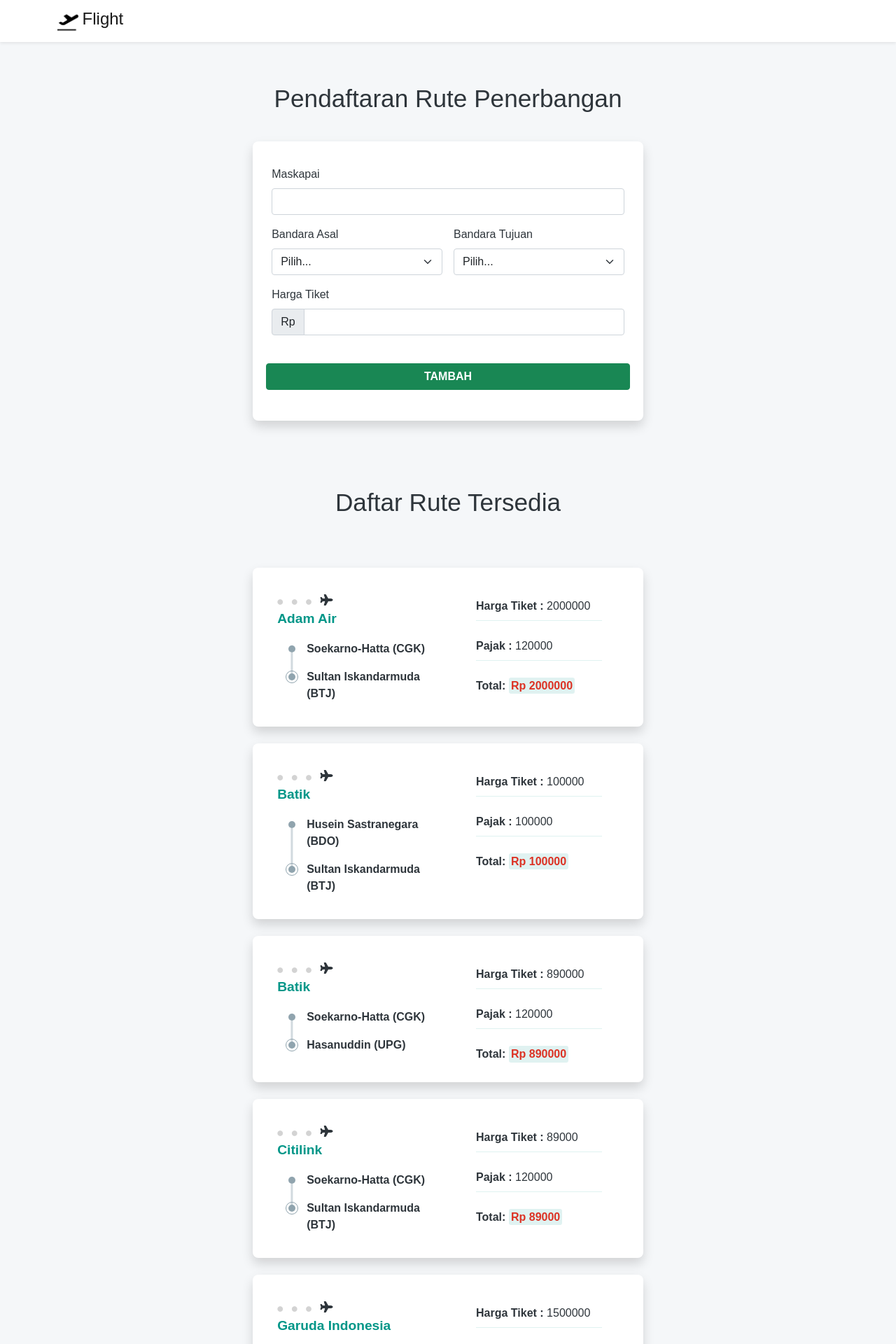
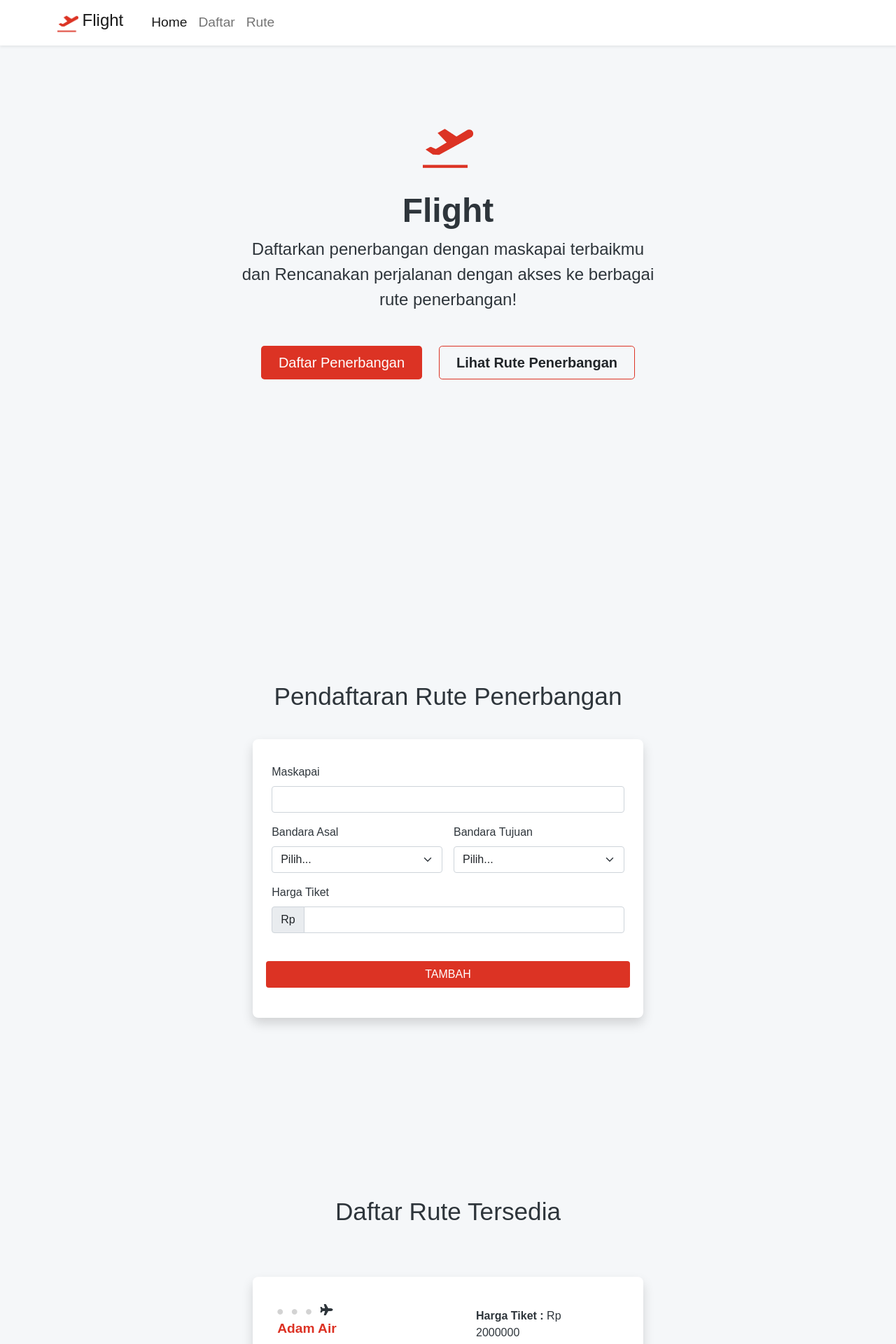
Before and after one commit to mauraqoonitah/flightApp, a PHP site: page / in a window 1280 px wide. Shown: the top 1920 px of the page at 70% size. Run offline with PHP 8.4, Linux system fonts and the light colour scheme; some web fonts are replaced.

Commit message:
add heroes and update css

```diff
--- a/index.php
+++ b/index.php
@@ -1,11 +1,3 @@
-<?php
-// Get the contents of the JSON file
-$data = file_get_contents("./data/data.json");
-$data_arr = json_decode($data, true);
-// var_dump($data_arr[1]); // print array
-
-?>
-
 <!DOCTYPE html>
 <html lang="en">
 
@@ -23,26 +15,61 @@ $data_arr = json_decode($data, true);
     <link rel="stylesheet" href="./library/css/style.css">
     <!-- fontawesome icon -->
     <link rel="stylesheet" href="https://use.fontawesome.com/releases/v5.15.3/css/all.css" integrity="sha384-SZXxX4whJ79/gErwcOYf+zWLeJdY/qpuqC4cAa9rOGUstPomtqpuNWT9wdPEn2fk" crossorigin="anonymous">
-
     <title>Flight</title>
 </head>
 
 <body>
-    <nav class="navbar navbar-expand-lg navbar-light shadow-sm">
+    <?php
+    // Get the contents of the JSON file
+    $data = file_get_contents("./data/data.json");
+    $data_arr = json_decode($data, true);
+    // var_dump($data_arr[1]); // print array
+
+    ?>
+
+    <nav class="navbar fixed-top navbar-expand-lg navbar-light shadow-sm">
         <div class="container">
             <a class="navbar-brand" href="#">
                 <img src="./gambar/icon.png" alt="" width="30" height="30" class="d-inline-block align-text-top">
-                <span class="navbar-brand mb-0 h5 ">Flight</span>
+                <span class="navbar-brand mb-0 h5">Flight</span>
             </a>
-        </div>
 
+
+            <button class="navbar-toggler" type="button" data-toggle="collapse" data-target="#navbarNavAltMarkup" aria-controls="navbarNavAltMarkup" aria-expanded="false" aria-label="Toggle navigation">
+                <span class="navbar-toggler-icon"></span>
+            </button>
+            <div class="collapse navbar-collapse" id="navbarNavAltMarkup">
+
+                <div class="navbar-nav">
+                    <a class="nav-link active" aria-current="page" href="#">Home</a>
+                    <a class="nav-link" href="#pendaftaran">Daftar</a>
+                    <a class="nav-link" href="#hasil-rute">Rute</a>
+                </div>
+
+            </div>
         </div>
     </nav>
 
+
+    <!-- heroes -->
+    <section id="heroes">
+        <div class="px-4 py-5 my-5 text-center">
+            <img class="d-block mx-auto mb-4" src="./gambar/icon.png" alt="" width="72" height="72">
+            <h1 class="display-5 fw-bold">Flight</h1>
+            <div class="col-lg-6 mx-auto">
+                <p class="mb-5 fs-4">Daftarkan penerbangan dengan maskapai terbaikmu <br>dan Rencanakan perjalanan dengan akses ke berbagai rute penerbangan!</p>
+                <div class="d-grid gap-2 d-sm-flex justify-content-sm-center">
+                    <a href="#pendaftaran" type="button" class="btn btn-lg px-4 me-sm-3 btn-heroes text-white">Daftar Penerbangan</a>
+                    <a href="#hasil-rute" type="button" class="btn btn-lg px-4 btn-heroes-outline fw-bold">Lihat Rute Penerbangan</a>
+                </div>
+            </div>
+        </div>
+    </section>
     <main>
+
         <!-- =============== SECTION PENDAFTARAN RUTE PENERBANGAN ================= -->
-        <section class="pendaftaran">
-            <div class="container-sm">
+        <section id="pendaftaran">
+            <div class="container-sm mt-5">
                 <h2 class="text-center p-5">Pendaftaran Rute Penerbangan</h2>
                 <form class="row g-3 col-md-6 mx-auto box shadow">
                     <div class="col-md-12">
@@ -76,7 +103,7 @@ $data_arr = json_decode($data, true);
                         </div>
                     </div>
 
-                    <button type="submit" class="btn btn-success my-4 fw-bold">
+                    <button type="submit" class="btn btn-heroes my-4 text-white">
                         TAMBAH</button>
 
                 </form>
@@ -134,14 +161,14 @@ $data_arr = json_decode($data, true);
                             <!-- =============== HARGA TIKET ================= -->
                             <div class="col-md-12 px-4 py-2">
                                 <p class="form-label fs-6 fw-bold d-inline pb-5">Harga Tiket : </p>
-                                <p class="fw-light d-inline"> <?= $data[3]; ?></p>
+                                <p class="fw-light d-inline"> Rp <?= $data[3]; ?></p>
                                 <hr class="mt-2 mb-2">
                             </div>
 
                             <!-- =============== PAJAK ================= -->
                             <div class="col-md-12 px-4 py-2">
                                 <p class="form-label fs-6 fw-bold d-inline">Pajak : </p>
-                                <p class="fw-light d-inline"> <?= $data[4]; ?></p>
+                                <p class="fw-light d-inline">Rp <?= $data[4]; ?></p>
                                 <hr class="mt-2 mb-2">
                             </div>
 
@@ -160,4 +187,9 @@ $data_arr = json_decode($data, true);
 
 </body>
 
+<!-- navbar toggler collapse -->
+<script src="https://ajax.googleapis.com/ajax/libs/jquery/3.5.1/jquery.min.js"></script>
+<script src="https://cdnjs.cloudflare.com/ajax/libs/popper.js/1.16.0/umd/popper.min.js"></script>
+<script src="https://maxcdn.bootstrapcdn.com/bootstrap/4.5.2/js/bootstrap.min.js"></script>
+
 </html>
--- a/library/css/style.css
+++ b/library/css/style.css
@@ -13,13 +13,38 @@ h3,
 h4,
 h5,
 h6,
-nav {
+nav,
+.btn-heroes {
     font-family: 'Palanquin Dark', sans-serif;
     font-weight: 100;
 }
 
+.navbar-nav .nav-link {
+    padding: 10px 0;
+    font-size: 1.2rem;
+}
+
+.btn-heroes {
+    background-color: #dc3324;
+}
+
+.btn-heroes:hover {
+    background-color: rgb(168, 168, 168);
+    color: #2e353b;
+}
+
+.btn-heroes-outline {
+    background-color: rgb(245, 247, 249);
+    border: 1px solid rgb(220, 51, 36);
+}
+
+.btn-heroes-outline:hover {
+    background-color: rgb(220, 51, 36);
+    color: white;
+}
+
 hr {
-    color: #80cbc4;
+    color: rgba(220, 51, 36, 0.623);
 }
 
 h1,
@@ -101,7 +126,7 @@ i.fas.fa-circle.dot {
 }
 
 p.form-content {
-    color: #009688;
+    color: rgb(220, 50, 36);
     font-weight: bold;
     font-size: larger;
 }
@@ -154,3 +179,25 @@ p.form-content {
     background-color: rgba(144, 164, 174, .4);
     transform: translate(3.4px, -7px);
 }
+
+section#heroes {
+    margin: 0;
+    padding: 5rem 0;
+}
+
+section#pendaftaran,
+section#hasil-rute {
+    margin-top: 8rem;
+    padding-top: 2rem;
+}
+
+span.navbar-brand {
+    color: rgb(220, 51, 36);
+}
+
+@media screen and (max-width: 768px) {
+    .navbar-nav .nav-link {
+        padding: 10px 0;
+        font-size: 1.2rem;
+    }
+}
```
Also changed, not shown: gambar/icon.png.
